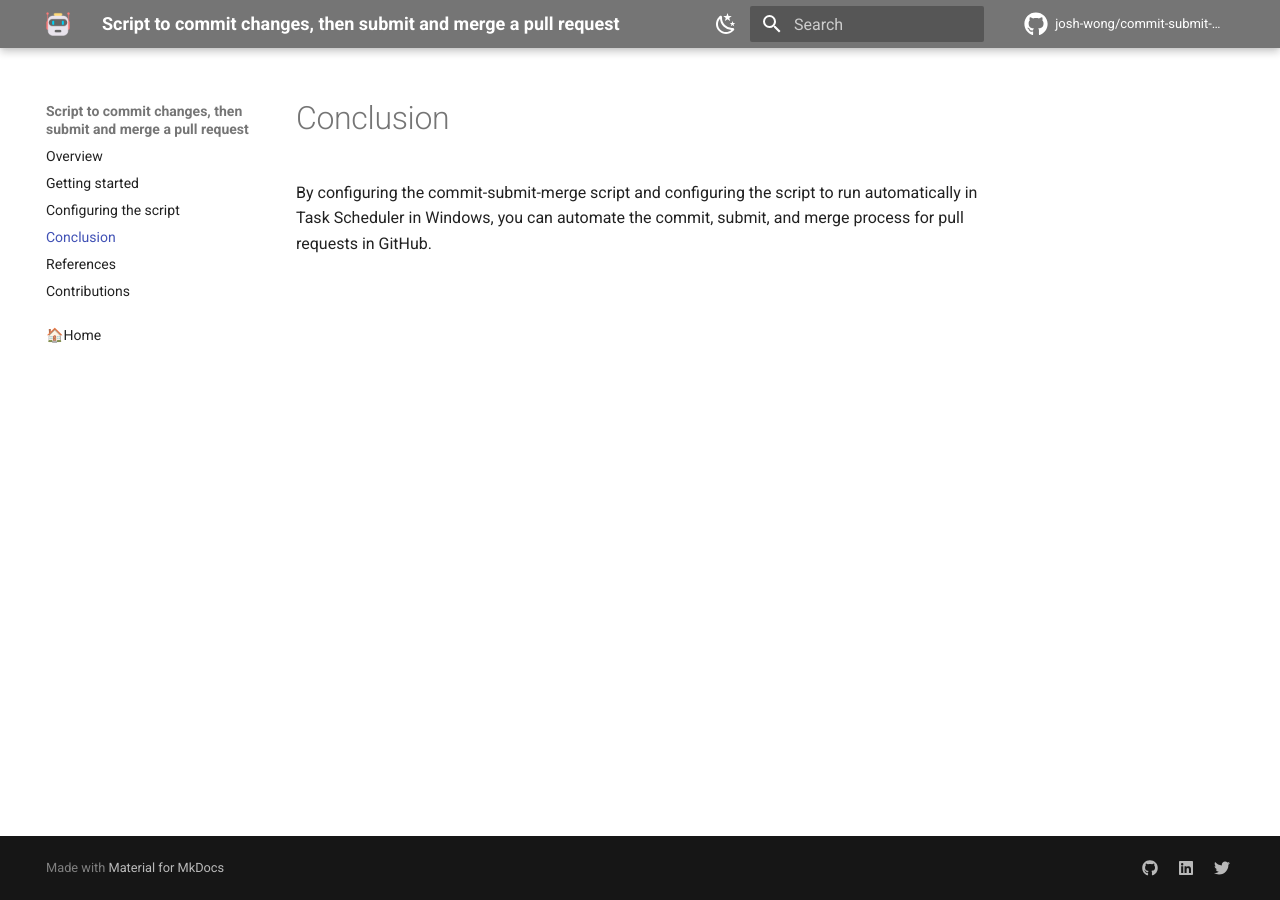
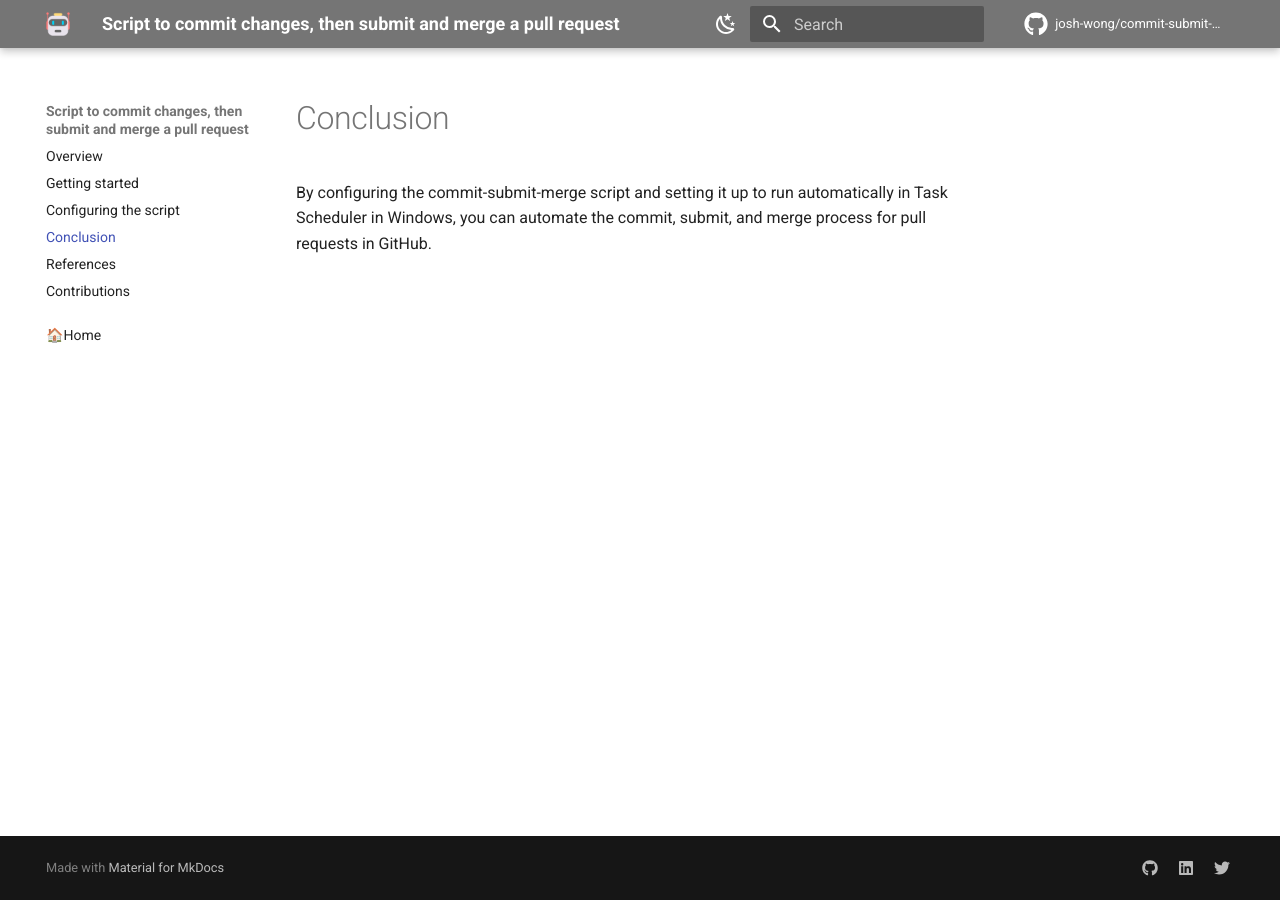
Before and after one commit to josh-wong/commit-submit-merge-script, an MkDocs documentation site: the page built from docs/03_conclusion.md, in a window 1280 px wide. Built offline with MkDocs 1.6.1 and Material for MkDocs 9.7.7, drawn with Linux system fonts in a browser that asks for light colours; comment, search, counter and statistics services are not loaded.

Commit message:
Revise text

```diff
--- a/docs/03_conclusion.md
+++ b/docs/03_conclusion.md
@@ -1,3 +1,3 @@
 # Conclusion
 
-By configuring the commit-submit-merge script and configuring the script to run automatically in Task Scheduler in Windows, you can automate the commit, submit, and merge process for pull requests in GitHub.
+By configuring the commit-submit-merge script and setting it up to run automatically in Task Scheduler in Windows, you can automate the commit, submit, and merge process for pull requests in GitHub.
```
